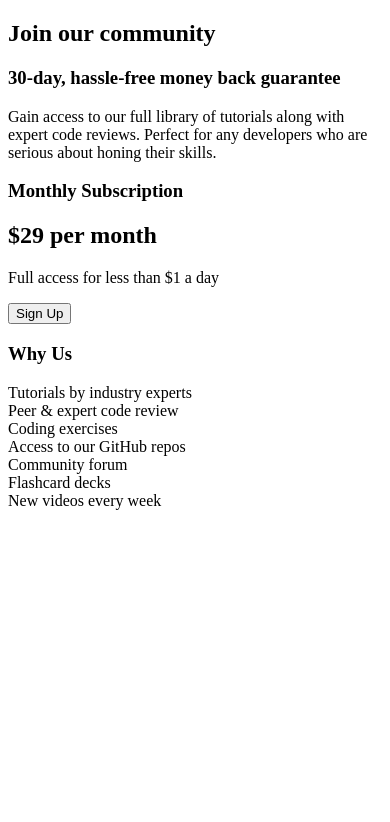
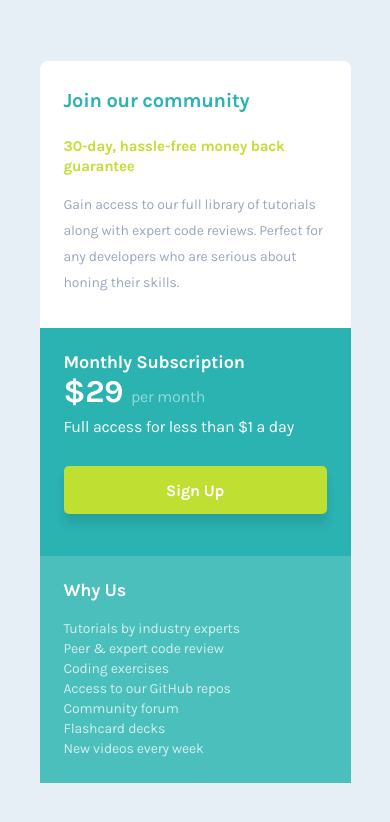
Before and after one commit to pacdt/Single-Price-Grid, a plain HTML site: page index.html in a window 390 px wide. Drawn offline with Linux system fonts and the light colour scheme.

Commit message:
Add Flexbox & Responsivity

```diff
--- a/index.html
+++ b/index.html
@@ -4,10 +4,11 @@
     <meta charset="UTF-8">
     <meta http-equiv="X-UA-Compatible" content="IE=edge">
     <meta name="viewport" content="width=device-width, initial-scale=1.0">
+    <link rel="stylesheet" href="style.css">
     <title>#4 - Single Price Grid Component</title>
 </head>
 <body>
-    <div id="container">
+    <section id="container">
         <div id="community">
             <h2>Join our community</h2>
             <h3>30-day, hassle-free money back guarantee</h3>
@@ -34,6 +35,6 @@
                 New videos every week
             </p>
         </div>
-    </div>
+    </section>
 </body>
 </html>
--- a/style.css
+++ b/style.css
@@ -1,7 +1,185 @@
-@import url('https://fonts.googleapis.com/css2?family=Karla:ital,wght@0,200;0,300;0,400;0,500;0,600;0,700;0,800;1,200;1,300;1,400;1,500;1,600;1,700;1,800&display=swap');
-*{
-    padding: 0;
-    margin: 0;
-    box-sizing: border-box;
-    font-family: 'Karla', sans-serif;
+@import url("https://fonts.googleapis.com/css2?family=Karla:ital,wght@0,200;0,300;0,400;0,500;0,600;0,700;0,800;1,200;1,300;1,400;1,500;1,600;1,700;1,800&display=swap");
+* {
+	padding: 0;
+	margin: 0;
+	box-sizing: border-box;
+	font-family: "Karla", sans-serif;
 }
+body {
+	width: 100vw;
+	height: 100vh;
+	background: #e6eff5;
+	display: flex;
+	align-items: center;
+	justify-content: center;
+}
+#container {
+	width: 635px;
+	height: 475px;
+	background: #fff;
+	display: flex;
+	flex-direction: row;
+	flex-wrap: wrap;
+	border-radius: 8px;
+}
+#community {
+	display: flex;
+	padding: 40px 40px 0 40px;
+	width: 635px;
+	flex-direction: column;
+}
+#community h2 {
+	font-weight: 700;
+	font-size: 24px;
+	line-height: 28px;
+	letter-spacing: -0.3px;
+	color: #2ab3b1;
+	margin-bottom: 24px;
+}
+#community h3 {
+	font-weight: 700;
+	font-size: 18px;
+	line-height: 21px;
+	letter-spacing: -0.225px;
+	color: #c0df33;
+	margin-bottom: 11px;
+}
+#community p {
+	font-weight: 400;
+	font-size: 16px;
+	line-height: 26px;
+	letter-spacing: -0.2px;
+	color: #9aa7be;
+	margin-bottom: 40px;
+}
+#price {
+	background: #2ab3b1;
+	width: 317.5px;
+	height: 260px;
+	padding: 40px;
+	font-weight: 700;
+	border-bottom-left-radius: 8px;
+}
+#price h3 {
+	font-weight: 700;
+	font-size: 18px;
+	line-height: 21px;
+	letter-spacing: -0.225px;
+	color: #ffffff;
+}
+#price h2 {
+	font-weight: 700;
+	font-size: 32px;
+	line-height: 37px;
+	letter-spacing: -0.4px;
+	color: #ffffff;
+	margin-bottom: 4px;
+}
+#price h2 span {
+	font-weight: 400;
+	font-size: 16px;
+	line-height: 26px;
+	letter-spacing: -0.2px;
+	color: #ffffff;
+	mix-blend-mode: normal;
+	opacity: 0.5;
+}
+#price p {
+	font-weight: 400;
+	font-size: 16px;
+	line-height: 26px;
+	letter-spacing: -0.2px;
+	color: #ffffff;
+	margin-bottom: 26px;
+}
+#price button {
+	background: #c0df33;
+	box-shadow: 0px 10px 10px rgba(0, 0, 0, 0.0973011);
+	border-radius: 5px;
+	width: 100%;
+	height: 48px;
+	border: none;
+	font-weight: 700;
+	font-size: 16px;
+	line-height: 19px;
+	letter-spacing: -0.2px;
+	color: #ffffff;
+}
+#price button:hover {
+	cursor: pointer;
+	background: #d3e96f;
+}
+#whyus {
+	background: #4abfbc;
+	width: 317.5px;
+	height: 260px;
+	padding: 40px;
+	border-bottom-right-radius: 8px;
+}
+#whyus h3 {
+	font-weight: 700;
+	font-size: 18px;
+	line-height: 21px;
+	letter-spacing: -0.225px;
+	color: #ffffff;
+	margin-bottom: 18px;
+}
+#whyus p {
+	font-weight: 400;
+	font-size: 14px;
+	line-height: 20px;
+	letter-spacing: -0.175px;
+	color: #ffffff;
+	mix-blend-mode: normal;
+	opacity: 0.75;
+}
+@media screen and (max-width: 700px) {
+	#container {
+		width: 311px;
+		height: 722px;
+		flex-direction: column;
+		border-radius: 8px;
+	}
+	#community {
+		width: 311px;
+		height: 267px;
+		padding: 28px 24px 24px 24px;
+	}
+	#community h2 {
+		font-size: 20px;
+		line-height: 23px;
+		letter-spacing: -0.25px;
+	}
+	#community h3 {
+		font-size: 15px;
+		line-height: 20px;
+		letter-spacing: -0.1875px;
+		margin-bottom: 16px;
+	}
+	#community p {
+		font-size: 14px;
+		letter-spacing: -0.175px;
+		margin-bottom: 32px;
+	}
+	#price {
+		width: 311px;
+		height: 228px;
+		border-radius: 0;
+		padding: 24px;
+	}
+	#price h3 {
+		font-size: 18px;
+		line-height: 21px;
+	}
+	#price h2 {
+		font-size: 32px;
+		line-height: 37px;
+        margin-bottom: 4px;
+	}
+    #whyus{
+        width: 311px;
+        height: 227px;
+        border-radius: 0;
+        padding: 24px;
+    }
+}
```
